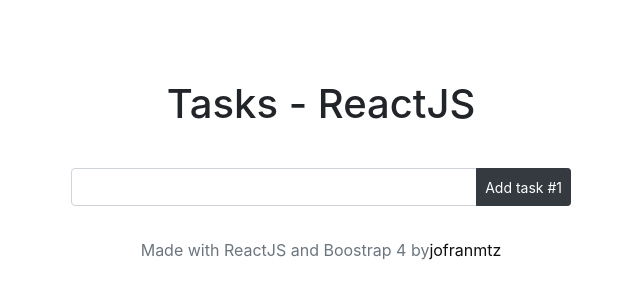
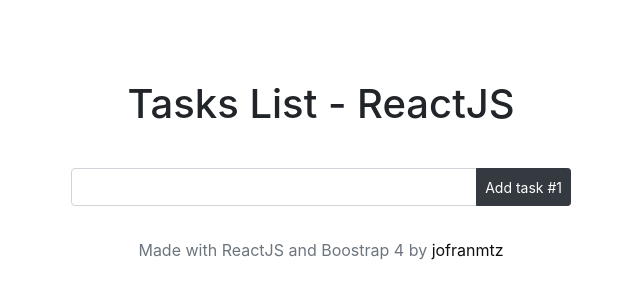
Before and after one commit to xyvs/todo-list-react, a React (Create React App) app: page / in a window 1280 px wide. Shown: the top 300 px of the page, without its empty margins (319-959 px from the left). Built offline with nearby package versions, Linux system fonts and the light colour scheme.

Commit message:
Title changed

```diff
--- a/src/App.js
+++ b/src/App.js
@@ -8,7 +8,7 @@
 function Header() {
 	return (
 		<header>
-			<h1 >Tasks - ReactJS</h1>
+			<h1 >Tasks List - ReactJS</h1>
 		</header>
 	)
 }
@@ -16,9 +16,7 @@
 function Footer() {
 	return (
 		<footer>
-			<p className="text-muted footer-text">Made with ReactJS and Boostrap 4 by
-				<a href="https://jofranmtz.com/">jofranmtz</a>
-			</p>
+			<p className="text-muted footer-text">Made with ReactJS and Boostrap 4 by <a href="https://jofranmtz.com/">jofranmtz</a></p>
 		</footer>
 	)
 }
```
